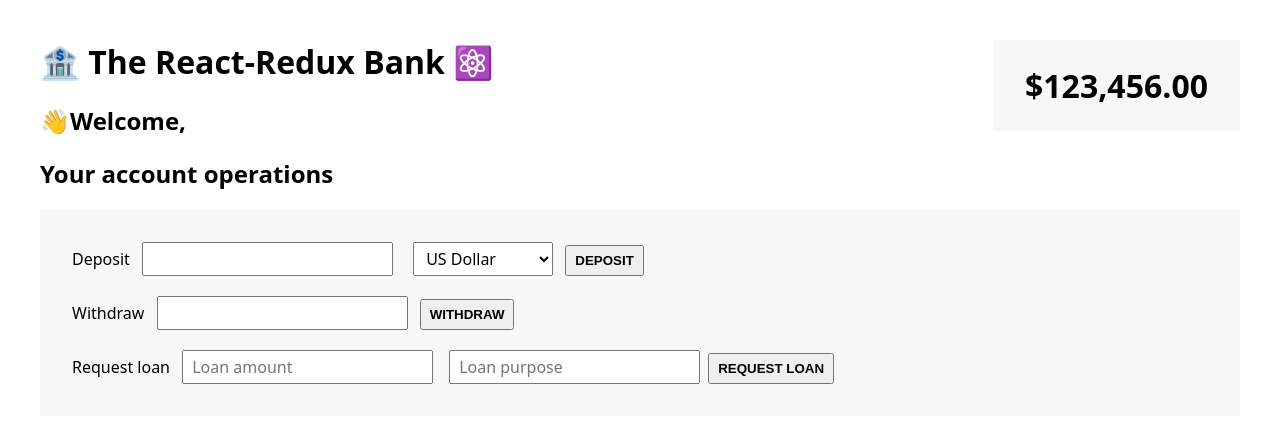
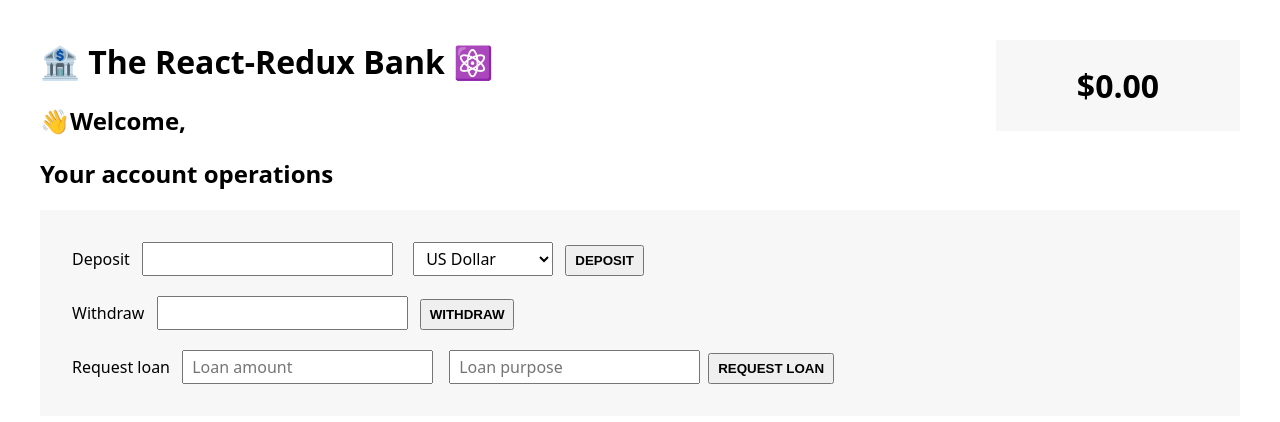
Before and after one commit to marustas/Redux-Intro, a React (Create React App) app: page / in a window 1280 px wide. Both pictures are taken after typing "Sample", "Sample" into the empty fields and a click on the button "CREATE NEW CUSTOMER". Shown: the top 422 px of the page. Built offline with nearby package versions, Linux system fonts and the light colour scheme.

Commit message:
Updated the balance display to real functionality

```diff
--- a/src/features/account/BalanceDisplay.js
+++ b/src/features/account/BalanceDisplay.js
@@ -1,3 +1,5 @@
+import { connect } from "react-redux";
+
 function formatCurrency(value) {
   return new Intl.NumberFormat("en", {
     style: "currency",
@@ -5,8 +7,14 @@
   }).format(value);
 }
 
-function BalanceDisplay() {
-  return <div className="balance">{formatCurrency(123456)}</div>;
+function BalanceDisplay({ balance }) {
+  return <div className="balance"> {formatCurrency(balance)} </div>;
 }
 
-export default BalanceDisplay;
+function mapStateToProps(state) {
+  return {
+    balance: state.account.balance,
+  };
+}
+
+export default connect(mapStateToProps)(BalanceDisplay);
```
